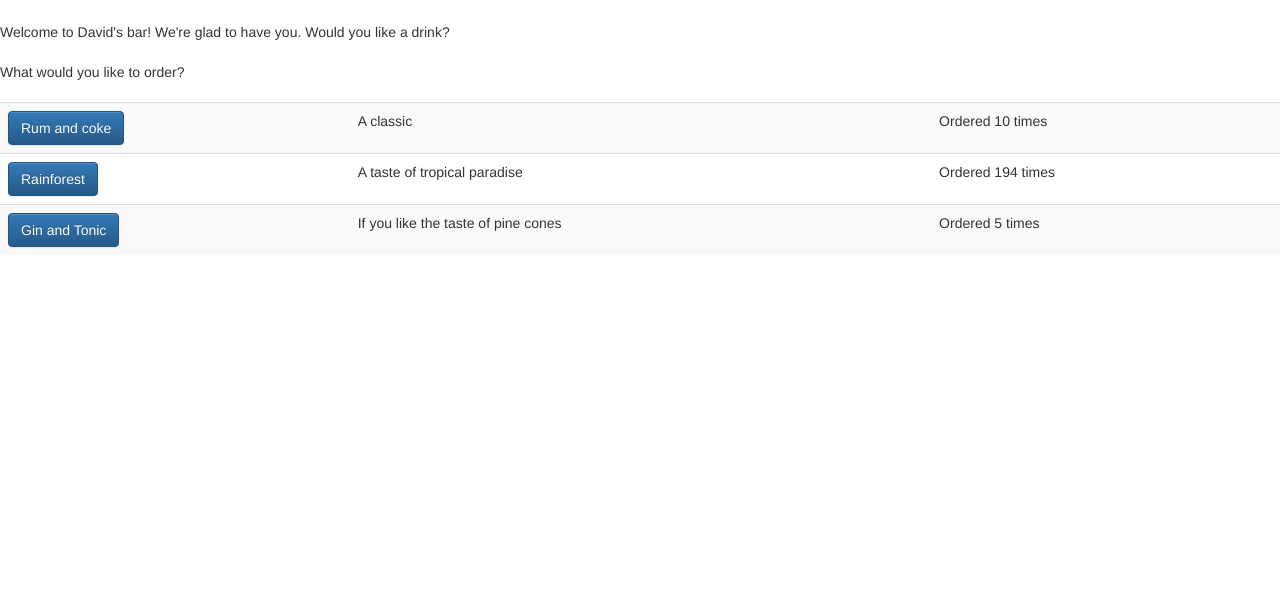
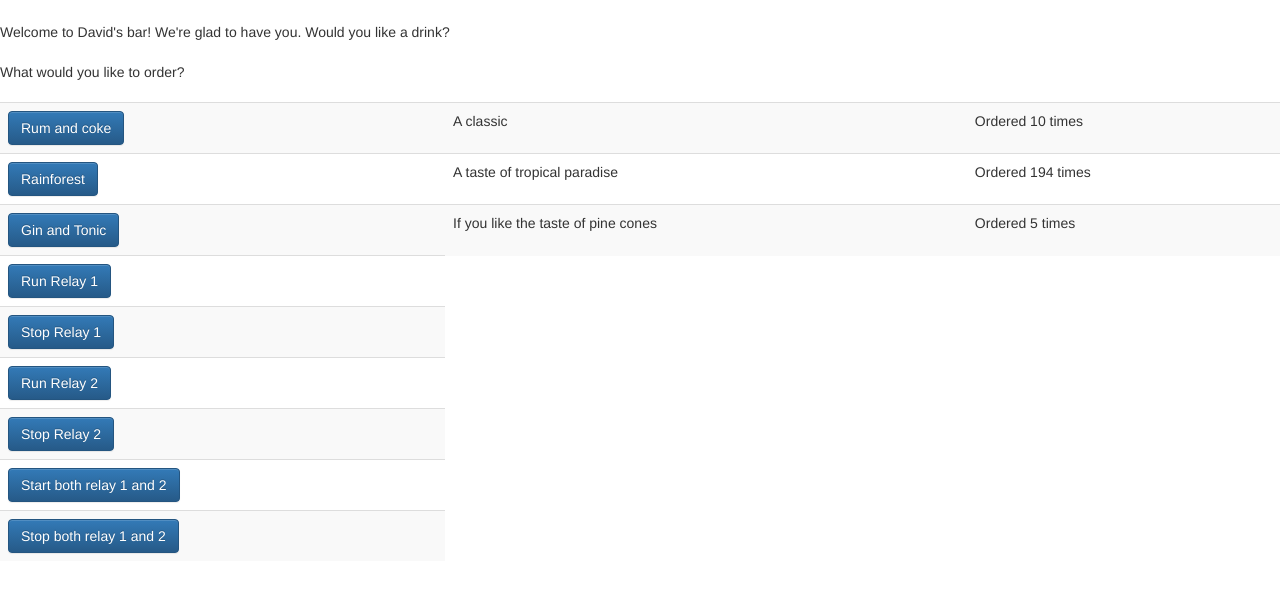
Before and after one commit to davidwangdw/AutomaticBartender, a Flask app: template templates/main.html in a window 1280 px wide. Shown: the part 18-611 px from the top of the page. Run offline with Flask 2, Linux system fonts and the light colour scheme; the template is opened without the code that fills it, so the values that code supplies are empty; some libraries are stand-ins or nearby versions.

Commit message:
add some relay control buttons

```diff
--- a/app.py
+++ b/app.py
@@ -1,20 +1,21 @@
-from flask import Flask, render_template, redirect
+from flask import Flask, render_template, redirect, flash
 import datetime
-import RPi.GPIO as GPIO
+# import RPi.GPIO as GPIO
+import uuid
 
 app = Flask(__name__)
-GPIO.setmode(GPIO.BCM)
+app.secret_key = str(uuid.uuid4())
+# GPIO.setmode(GPIO.BCM)
 
-# Create a dictionary called pins to store the pin number, name, and pin state:
-pins = {
-    23: {'name': 'GPIO 23', 'state': GPIO.LOW},
-    24: {'name': 'GPIO 24', 'state': GPIO.LOW},
-    25: {'name': 'GPIO 25', 'state': GPIO.LOW}
+# create dictionary for what drinks are connected to which tubes
+liquid_sources_dict = {
+    'rum': 1,
+    'coke': 2
 }
 
-for pin in pins:
-    GPIO.setup(pin, GPIO.OUT)
-    GPIO.output(pin, GPIO.LOW)
+# for pin in [6, 13]:
+#     GPIO.setup(pin, GPIO.OUT)
+#     GPIO.output(pin, GPIO.LOW)
 
 # http://mattrichardson.com/Raspberry-Pi-Flask/
 # https://learn.adafruit.com/adafruit-keg-bot?view=all
@@ -31,9 +32,8 @@ web_title = "Welcome to 409!"
 @app.route("/")
 def index():
     now = datetime.datetime.now()
-    GPIO.output(23, GPIO.LOW)
-    GPIO.output(24, GPIO.LOW)
-    GPIO.output(25, GPIO.LOW)
+    # GPIO.output(6, GPIO.LOW)
+    # GPIO.output(13, GPIO.LOW)
     time_string = now.strftime("%Y-%m-%d %H:%M")
     template_data = {
         'title': web_title,
@@ -45,7 +45,7 @@ def index():
 @app.route("/confirmation/<drink>")
 def confirmation(drink):
     if drink == 'rum-and-coke':
-        GPIO.output(23, GPIO.HIGH)
+        # GPIO.output(23, GPIO.HIGH)
         template_data = {
             'title': web_title,
             'drink': "rum and coke"
@@ -54,7 +54,7 @@ def confirmation(drink):
         return render_template('confirmation.html', **template_data)
 
     if drink == 'rainforest':
-        GPIO.output(24, GPIO.HIGH)
+        # GPIO.output(24, GPIO.HIGH)
         template_data = {
             'title': web_title,
             'drink': "rainforest"
@@ -62,12 +62,56 @@ def confirmation(drink):
         return render_template('confirmation.html', **template_data)
 
     if drink == 'gin-and-tonic':
-        GPIO.output(25, GPIO.HIGH)
+        # GPIO.output(25, GPIO.HIGH)
         template_data = {
             'title': web_title,
             'drink': "gin and tonic"
         }
         return render_template('confirmation.html', **template_data)
+
+
+@app.route("/relay-1/start")
+def relay_1_start():
+    # GPIO.output(6, GPIO.HIGH)
+    flash("relay 1 has started")
+    return redirect('/')
+
+
+@app.route("/relay-1/stop")
+def relay_1_stop():
+    # GPIO.output(6, GPIO.LOW)
+    flash("relay 1 has stopped")
+    return redirect('/')
+
+
+@app.route("/relay-2/start")
+def relay_2_start():
+    # GPIO.output(13, GPIO.HIGH)
+    flash("relay 2 has started")
+    return redirect('/')
+
+
+@app.route("/relay-2/stop")
+def relay_2_stop():
+    # GPIO.output(13, GPIO.LOW)
+    flash("relay 2 has stopped")
+    return redirect('/')
+
+
+@app.route("/relay-1-2/start")
+def relay_1_2_start():
+    # GPIO.output(6, GPIO.HIGH)
+    # GPIO.output(13, GPIO.HIGH)
+    flash("relay 1 and 2 has started")
+    return redirect('/')
+
+
+@app.route("/relay-1-2/stop")
+def relay_1_2_stop():
+    # GPIO.output(6, GPIO.LOW)
+    # GPIO.output(13, GPIO.LOW)
+    flash("relay 1 and 2 has stopped")
+    return redirect('/')
 
 
 @app.route("/rum-and-coke")
--- a/templates/main.html
+++ b/templates/main.html
@@ -8,12 +8,21 @@
     <link rel="stylesheet" href="https://maxcdn.bootstrapcdn.com/bootstrap/3.3.6/css/bootstrap-theme.min.css" integrity="sha384-fLW2N01lMqjakBkx3l/M9EahuwpSfeNvV63J5ezn3uZzapT0u7EYsXMjQV+0En5r" crossorigin="anonymous">
     <!-- Latest compiled and minified JavaScript -->
     <script src="https://maxcdn.bootstrapcdn.com/bootstrap/3.3.6/js/bootstrap.min.js" integrity="sha384-0mSbJDEHialfmuBBQP6A4Qrprq5OVfW37PRR3j5ELqxss1yVqOtnepnHVP9aJ7xS" crossorigin="anonymous"></script>
-</head>
-<body>
     The date and time is currently: {{ time }} <br> <br>
     Welcome to David's bar! We're glad to have you. Would you like a drink?
     <br><br>
     What would you like to order? <br> <br>
+    </head>
+    {% with messages = get_flashed_messages() %}
+      {% if messages %}
+        <ul class=flashes>
+        {% for message in messages %}
+          <b>{{ message }}</b>
+        {% endfor %}
+        </ul>
+      {% endif %}
+    {% endwith %}
+    <body>
     <table class="table table-striped">
         <tbody>
             <tr>
@@ -31,6 +40,24 @@
                 <td>If you like the taste of pine cones</td>
                 <td>Ordered 5 times</td>
             </tr>
+            <tr>
+                <td><a href="/relay-1/start" class="btn btn-primary" role="button">Run Relay 1</a></td>
+            </tr>
+            <tr>
+                <td><a href="/relay-1/stop" class="btn btn-primary" role="button">Stop Relay 1</a></td>
+            </tr>
+            <tr>
+                <td><a href="/relay-1/start" class="btn btn-primary" role="button">Run Relay 2</a></td>
+            </tr>
+            <tr>
+                <td><a href="/relay-1/stop" class="btn btn-primary" role="button">Stop Relay 2</a></td>
+            </tr>
+            <tr>
+                <td><a href="/relay-1-2/start" class="btn btn-primary" role="button">Start both relay 1 and 2</a></td>
+            </tr>
+            <tr>
+                <td><a href="/relay-1-2/stop" class="btn btn-primary" role="button">Stop both relay 1 and 2</a></td>
+            </tr>
         </tbody>
     </table>
 </body>
```
